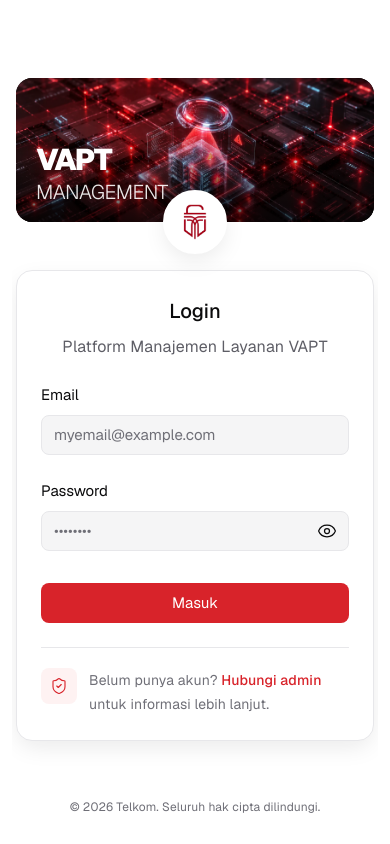
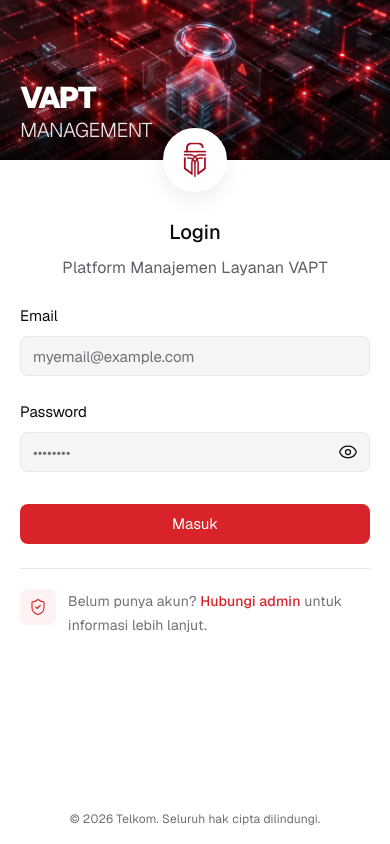
Before and after one commit to natenz/vapt-management-frontend, a React (Vite) app: page /login in a window 390 px wide. Built offline with nearby package versions, Linux system fonts and the light colour scheme.

Commit message:
feat(login): implement native mobile layout without card container

```diff
--- a/src/app/layouts/auth-layout.tsx
+++ b/src/app/layouts/auth-layout.tsx
@@ -32,10 +32,10 @@ function BrandPanel() {
 
 export function AuthLayout() {
   return (
-    <div className="min-h-screen bg-bg p-3 sm:p-4 min-[1301px]:grid min-[1301px]:grid-cols-[minmax(540px,0.96fr)_minmax(0,1.04fr)] min-[1301px]:gap-4 min-[1301px]:p-4">
+    <div className="min-h-screen bg-surface p-0 sm:bg-bg sm:p-4 min-[1301px]:grid min-[1301px]:grid-cols-[minmax(540px,0.96fr)_minmax(0,1.04fr)] min-[1301px]:gap-4 min-[1301px]:p-4">
       <h2 className="sr-only">VAPT Management</h2>
 
-      <main className="flex min-h-[calc(100vh-1.5rem)] min-w-0 flex-col justify-between overflow-x-hidden px-1 py-4 sm:min-h-[calc(100vh-2rem)] sm:px-6 sm:py-6 min-[1301px]:px-8 min-[1301px]:py-6 2xl:px-12">
+      <main className="flex min-h-screen min-w-0 flex-col justify-between overflow-x-hidden p-0 sm:min-h-[calc(100vh-2rem)] sm:px-6 sm:py-6 min-[1301px]:px-8 min-[1301px]:py-6 2xl:px-12">
         {/* Desktop: Logo Trustera horizontal di luar card (pojok kiri atas) */}
         <NavLink to="/" className="hidden w-fit rounded-sm focus-ring min-[1301px]:block">
           <img
@@ -47,10 +47,10 @@ export function AuthLayout() {
           />
         </NavLink>
 
-        <div className="flex flex-1 items-center justify-center py-4 sm:py-6 min-[1301px]:py-4">
-          <div className="mx-auto flex w-full max-w-[440px] min-w-0 flex-col sm:max-w-[460px]">
-            {/* Responsif (<= 1300px): Banner visual di atas card, di luar card */}
-            <div className="relative mb-2 h-36 w-full overflow-hidden rounded-2xl bg-surface-inverse sm:h-44 md:h-48 min-[1301px]:hidden">
+        <div className="flex flex-1 items-start justify-center sm:items-center sm:py-6 min-[1301px]:py-4">
+          <div className="mx-auto flex w-full max-w-full min-w-0 flex-col sm:max-w-[460px]">
+            {/* Responsif (<= 1300px): Banner visual di atas form/card */}
+            <div className="relative mb-2 h-40 w-full overflow-hidden bg-surface-inverse sm:h-44 sm:rounded-2xl md:h-48 min-[1301px]:hidden">
               <img
                 src={authVisual}
                 alt=""
@@ -71,12 +71,12 @@ export function AuthLayout() {
               </div>
             </div>
 
-            {/* Responsif (<= 1300px): Logo Trustera masuk ke tengah di antara banner atas dan card */}
+            {/* Responsif (<= 1300px): Logo Trustera masuk ke tengah di antara banner atas dan form/card */}
             <div className="relative z-10 -mt-10 mb-4 flex justify-center min-[1301px]:hidden">
               <NavLink
                 to="/"
                 aria-label="Kembali ke beranda"
-                className="flex size-16 items-center justify-center rounded-full border-4 border-bg bg-surface p-2.5 shadow-raised transition-transform duration-150 ease-out focus-ring hover:scale-105 sm:size-20 sm:p-3"
+                className="flex size-16 items-center justify-center rounded-full border-4 border-surface bg-surface p-2.5 shadow-raised transition-transform duration-150 ease-out focus-ring hover:scale-105 sm:border-bg sm:size-20 sm:p-3"
               >
                 <img
                   src={trusteraMark}
@@ -87,12 +87,12 @@ export function AuthLayout() {
               </NavLink>
             </div>
 
-            {/* Card Login */}
+            {/* Form Login (Native pada mobile, elevated card pada tablet/desktop) */}
             <Outlet />
           </div>
         </div>
 
-        <p className="pt-2 text-center text-caption text-ink-muted">
+        <p className="py-4 text-center text-caption text-ink-muted sm:pt-2 sm:pb-0">
           &copy; 2026 Telkom. Seluruh hak cipta dilindungi.
         </p>
       </main>
--- a/src/pages/login/ui/login-page.tsx
+++ b/src/pages/login/ui/login-page.tsx
@@ -48,7 +48,7 @@ export function LoginPage() {
   const isLoginAlertVisible = hasLoginError && !isLoginAlertClosing;
 
   return (
-    <div className="w-full rounded-2xl border border-border bg-surface p-6 shadow-raised sm:p-8">
+    <div className="w-full px-5 py-2 sm:rounded-2xl sm:border sm:border-border sm:bg-surface sm:p-8 sm:shadow-raised">
       <div className="flex flex-col gap-6">
         <header className="flex flex-col items-center gap-2 text-center">
           <h1 className="text-title-lg text-ink sm:text-heading-1">Login</h1>
--- a/vite.config.ts
+++ b/vite.config.ts
@@ -8,7 +8,7 @@ export default defineConfig({
   server: {
     // Bind IPv4 eksplisit: default Node 22 di Windows hanya mendengarkan ::1,
     // dan Chrome mencoba 127.0.0.1 lebih dulu sehingga koneksi ditolak.
-    host: "127.0.0.1",
+    host: "0.0.0.0",
   },
   resolve: {
     alias: {
```
